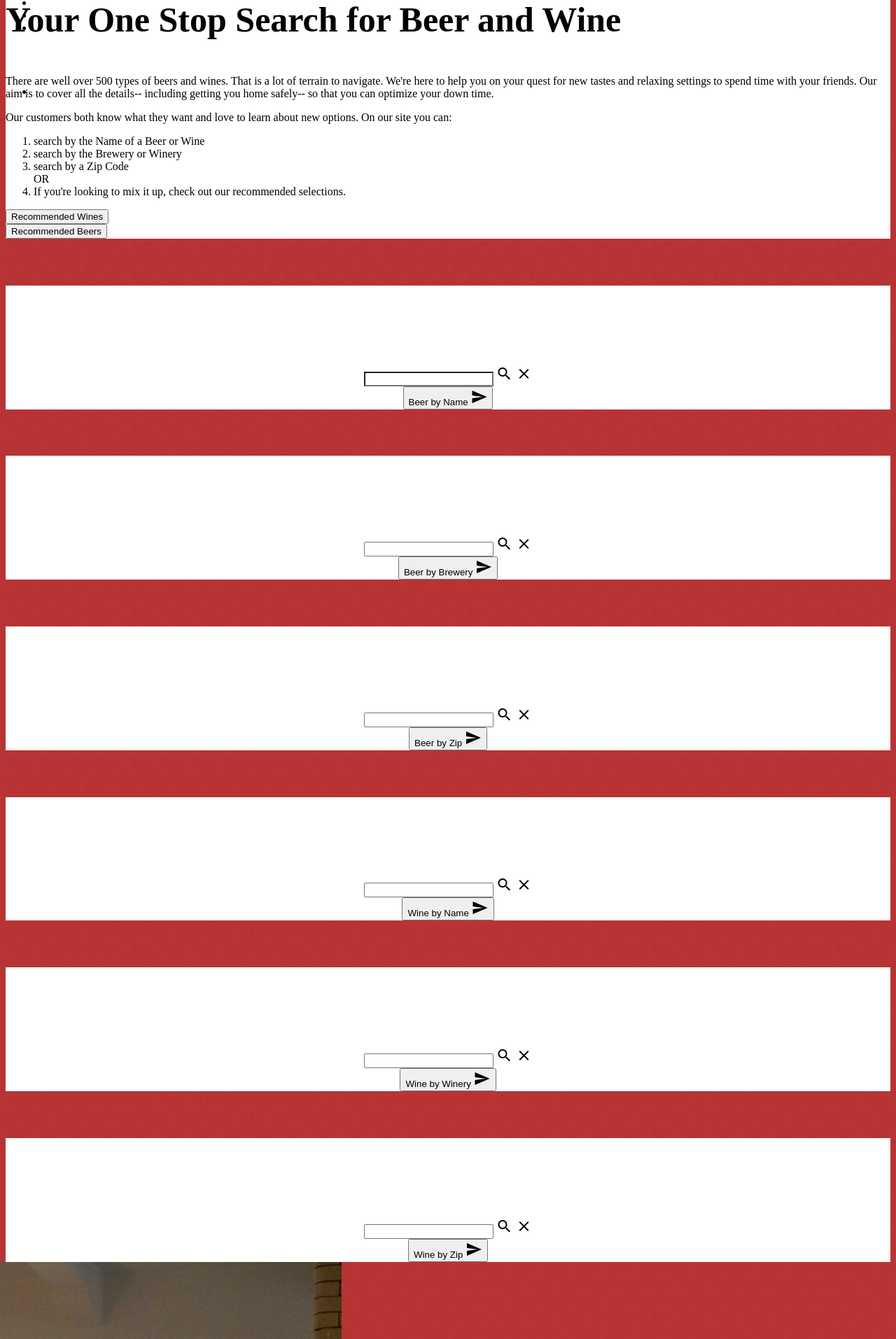
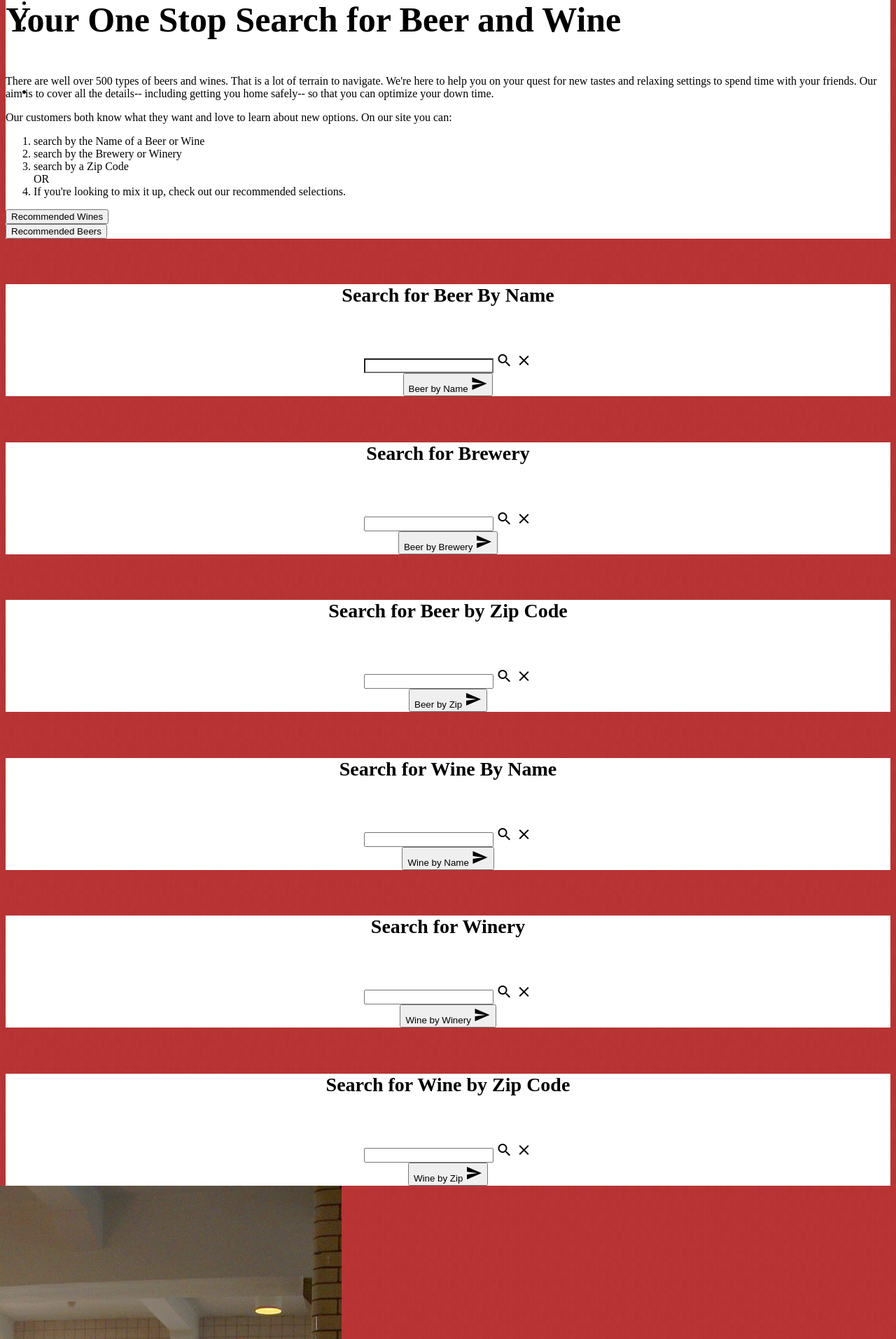
Before and after one commit to emeraldaly/frontEndBrew, a PHP site: page / in a window 1280 px wide; the page is wider, and only the part inside the window is pictured. Shown: the part 615-2528 px from the top of that part at 70% size. Run offline with PHP 8.4, Linux system fonts and the light colour scheme; some libraries are stand-ins or nearby versions.

Commit message:
updated headers in search section CSS. Took out divider lines

```diff
--- a/css/styles.css
+++ b/css/styles.css
@@ -83,6 +83,15 @@ h5{
   font-size:40px;
 }
 
+.row-search h5 {
+    color: black;
+}
+
+.row-search h6 {
+    color: black;
+    font-size: 28px;
+    text-align: center;
+}
 
 
 .parallax-container {
--- a/home.html
+++ b/home.html
@@ -144,7 +144,7 @@
           <div class="divider"></div>
 
           <div class="section">
-            <h5>Search for Beer By Name</h5>
+            <h6>Search for Beer By Name</h6>
             <form>
 
               <div class="input-field">
@@ -162,9 +162,9 @@
         </div> <!-- end of row-search -->
 
         <div class="row-search">
-          <div class="divider"></div>
+
           <div class="section">
-            <h5>Search for Brewery</h5>
+            <h6>Search for Brewery</h6>
             <form>
               <div class="input-field">
                 <input id="breweryNameSearch3" type="search" required>
@@ -180,9 +180,9 @@
         </div>    <!-- end of  row search -->
 
         <div class="row-search">
-          <div class="divider"></div>
+
           <div class="section">
-              <h5>Search for Beer by Zip Code</h5>
+              <h6>Search for Beer by Zip Code</h6>
               <form>
                   <div class="input-field">
                       <input id="search" type="search" required>
@@ -200,9 +200,9 @@
 
       <div class="col s12 m6 l6">
         <div class="row-search">
-          <div class="divider"></div>
+
           <div class="section">
-            <h5>Search for Wine By Name</h5>
+            <h6>Search for Wine By Name</h6>
               <form>
                   <div class="input-field">
                       <input id="wineNameSearch2" type="search" required>
@@ -218,9 +218,9 @@
           </div>
         </div> <!-- end of  row search -->
         <div class="row-search">
-          <div class="divider"></div>
+
           <div class="section">
-              <h5>Search for Wine By Winery</h5>
+              <h6>Search for Winery</h6>
               <form>
                   <div class="input-field">
                       <input id="search4" type="search" required>
@@ -235,9 +235,9 @@
           </div>
         </div> <!-- end of  row search -->
         <div class="row-search">
-          <div class="divider"></div>
+
           <div class="section">
-            <h5>Search for Wine by Zip Code</h5>
+            <h6>Search for Wine by Zip Code</h6>
             <form>
               <div class="input-field">
                 <input id="search6" type="search" required>
```
